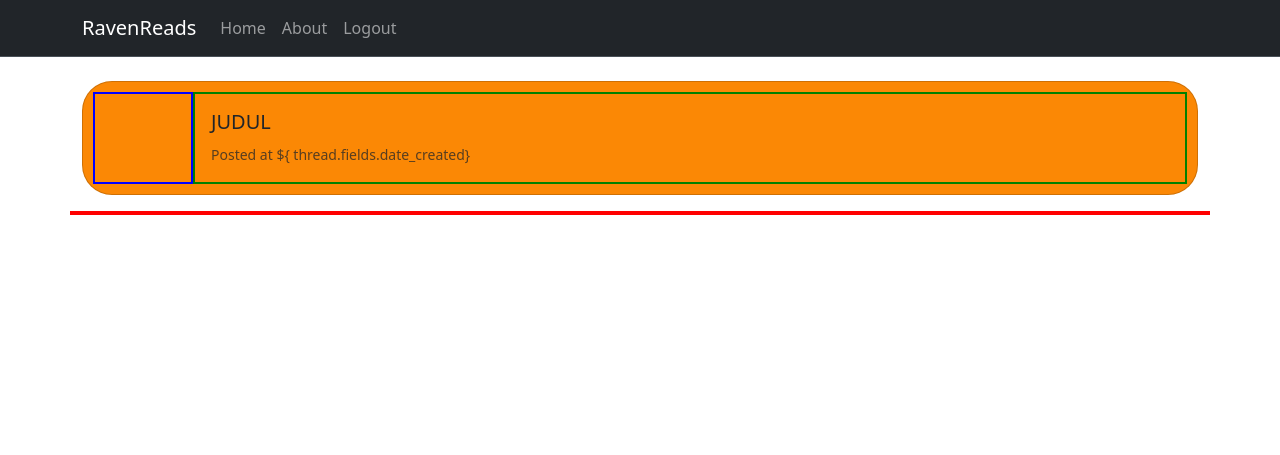
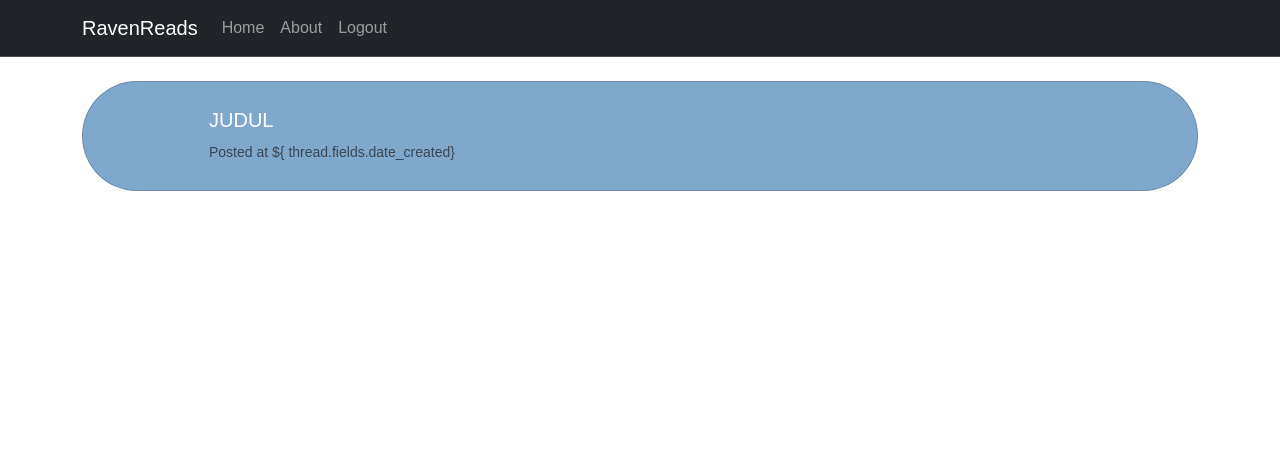
Before and after one commit to PBP-C2/RavenReads, a Django app: page /discussion/ in a window 1280 px wide. Shown: the top 455 px of the page. Run offline with Django 4.2, Linux system fonts and the light colour scheme; the visitor is signed in with stand-in values (Sample User, id 1); data that the repository does not hold is empty; some libraries are stand-ins or nearby versions.

Commit message:
Make minor changes to discussion

```diff
--- a/main/templates/forum_discussion.html
+++ b/main/templates/forum_discussion.html
@@ -1,4 +1,4 @@
-{% extends "base.html"%}
+{% extends "base.html" %}
 {% load static %}
 
 <!DOCTYPE html>
@@ -6,50 +6,71 @@
 <head>
     <meta charset="UTF-8">
     <meta name="viewport" content="width=device-width, initial-scale=1.0">
+    <link href="https://fonts.googleapis.com/css2?family=Poppins:wght@300;400;500;600;700&display=swap" rel="stylesheet">
     <script src="https://code.jquery.com/jquery-3.7.0.js"></script>
     <title>Document</title>
 </head>
 
 {% block content %}
+
 <style>
+  body {
+  background-color: rgb(255, 255, 255);
+  font-family: 'Poppins', sans-serif;
+  }
+
   .corner-button {
     position: fixed;
-        bottom: 20px; /* Adjust the bottom and right values as needed */
+    bottom: 20px;
     right: 20px;
-        z-index: 999; /* Ensure the button appears above other content */
+    z-index: 999;
   }
+
   #button_add {
-        background-color: #3498db;
+    background-color: #222f5b; /* Ravenclaw blue */
     color: white;
     padding: 10px 20px;
     border: none;
-        border-radius: 5px;
+    border-radius: 30px; /* Increased border radius */
     cursor: pointer;
   }
-    #main-container{
+
+  #main-container {
     padding: 10px;
+
   }
-    #profile-wizard{
-        border: 2px solid rgb(43, 33, 234);
+
+  #profile-wizard {
+    border: 0px solid #222f5b; /* Ravenclaw blue */
     height: 100%;
     width: 20%;
   }
-    #profile{
-        border: 2px solid rgb(43, 33, 234);
+
+  #profile {
+    border: 0px solid #222f5b; /* Ravenclaw blue */
     height: 100%;
     width: 100%;
   }
-    #card-wizard{
-        border-radius: 30px;
-        background-color: #fb8805;
+
+  #card-wizard {
+    border-radius: 60px;
+    background-color: #00529b80;
   }
-    #card-muggle{
-      background-color: grey;
+
+  #card-muggle {
+    background-color: rgba(255, 255, 255, 0.5);
+    border-radius: 60px;
   }
-    #image-profile{
+
+  #image-profile {
     width: 100%;
     height: 100%;
     object-fit: cover;
+  }
+
+  .card-title, .card-text {
+    color: white;
+    font-family: 'Poppins', sans-serif;
   }
 </style>
 
@@ -57,27 +78,22 @@
     <div class="container">
       <div class="card card-clickable mb-3" id="card-wizard" onclick="openThread(1)">
         <div class="container inside-card" style="display:flex; padding:10px">
-          <div class="container image" style="border: 2px solid blue; max-width:100px" >
-          </div>
-          <div class="card-body" style="border: 2px solid green;">
+          <div class="container image" style="border: 0px solid #222f5b; max-width:100px" ></div>
+          <div class="card-body" style="border: 0px solid;">
             <h5 class="card-title">JUDUL</h5>
             <p class="card-text"><small class="text-body-secondary">Posted at ${ thread.fields.date_created}</small></p>
           </div>
-
         </div>
       </div>
     </div>
 
-    <div class="container" id="main-thread-ajax" style="border: 2px solid red">
-
-    </div>
+    <div class="container" id="main-thread-ajax" style="border: 0px solid"></div>
 
     <div class="corner-button">
         <button type="button" class="btn btn-primary" data-bs-toggle="modal" data-bs-target="#exampleModal">
           Make New Thread Modal
         </button>
     </div>
-
 
     <!-- Modal for Making New Thread -->
     <div class="modal fade" id="exampleModal" tabindex="-1" aria-labelledby="exampleModalLabel" aria-hidden="true">
--- a/main/templates/main.html
+++ b/main/templates/main.html
@@ -9,7 +9,7 @@
             font-family: 'Poppins', sans-serif;
             margin: 0;
             padding: 0;
-            background: url(https://wallpapers.com/images/hd/the-hogwarts-library-1561-x-900-wallpaper-vpmj6nzqdwb8jm5p.jpg);
+            background: url(https://media0.giphy.com/media/rNxWvmpAl7vFNElrOu/giphy.gif?cid=ecf05e475lbdy84olx2rhr558575oacjkd7fn7vcjnwlnszq&ep=v1_gifs_related&rid=giphy.gif&ct=g);
             min-height: 100vh;
             display: flex;
             align-items: center;
--- a/main/templates/open_main_thread.html
+++ b/main/templates/open_main_thread.html
@@ -16,6 +16,7 @@
         padding: 1%;
         border-radius: 10px;
     }
+
     #button-reply{
         background-color: #3498db;
         color: white;
```
Lines whose indentation alone changed are shown as unchanged.
